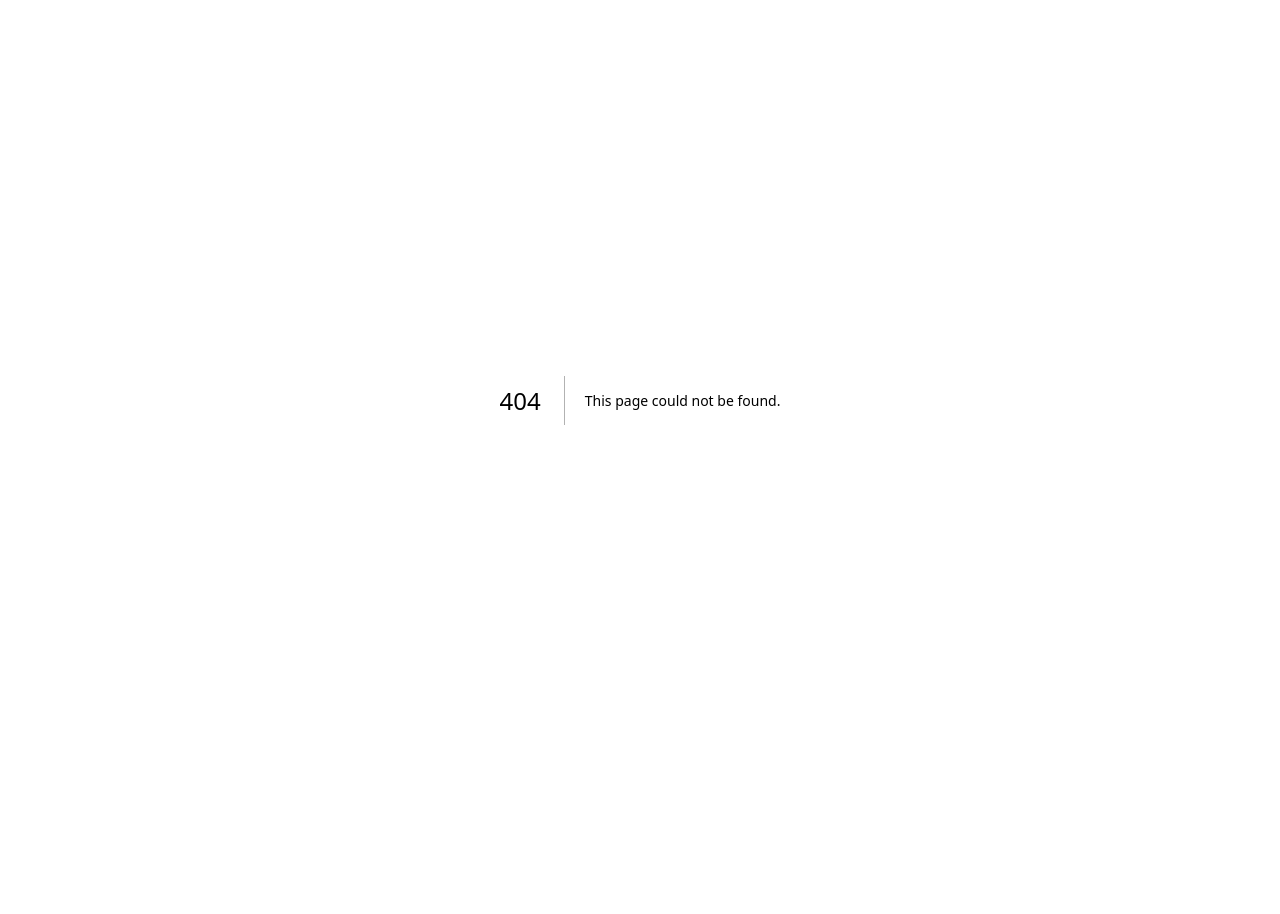
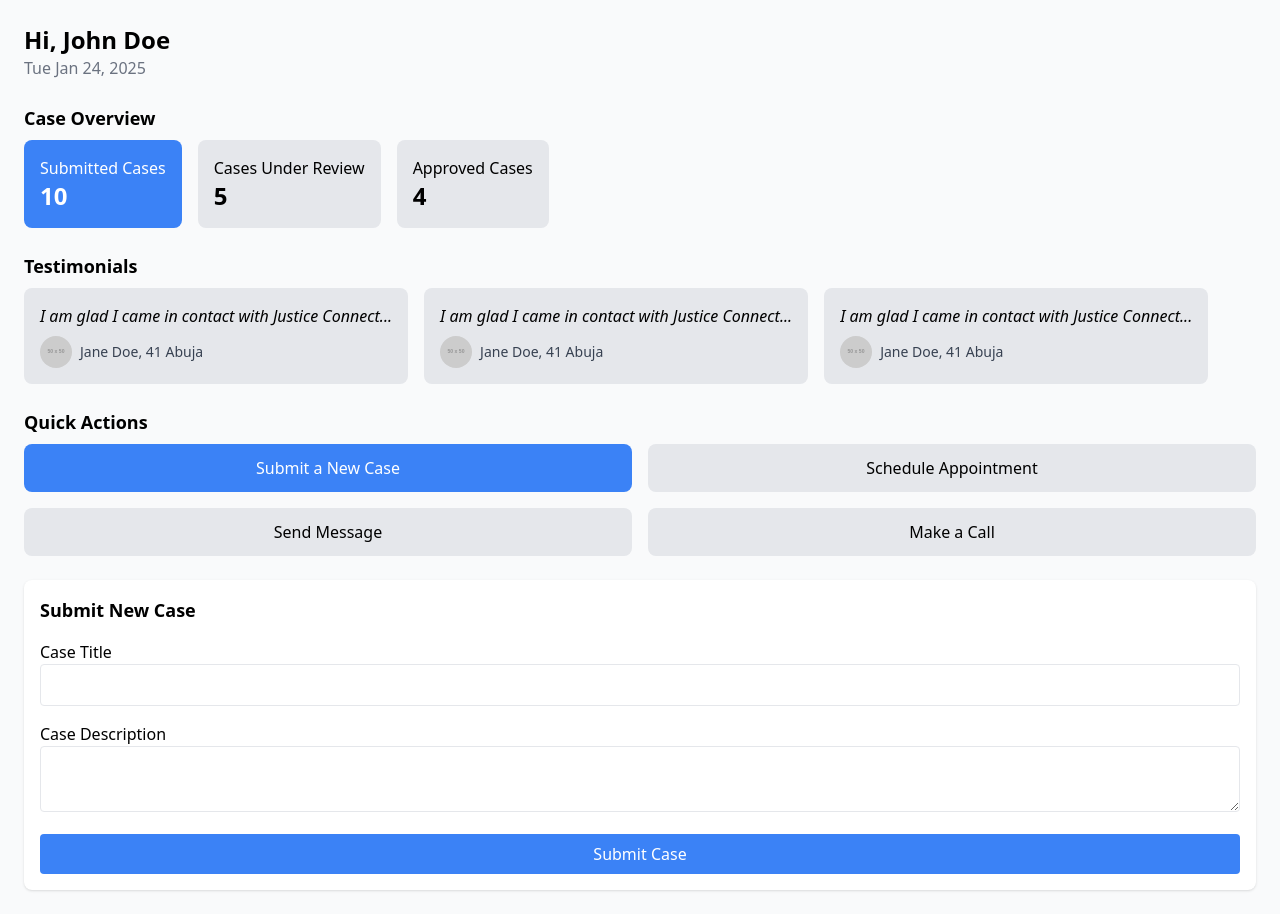
Before and after one commit to Lhezie/justiceconnect, a Next.js app: page /dashboard in a window 1280 px wide. Before the commit this address had no page. Before the commit the page ends 800 px from the top, so only its background shows below. Built offline with nearby package versions, Linux system fonts and the light colour scheme.

Commit message:
started the dashboard page design

```diff
--- a/package.json
+++ b/package.json
@@ -11,6 +11,7 @@
   "dependencies": {
     "autoprefixer": "^10.4.20",
     "daisyui": "^4.12.23",
+    "formik": "^2.4.6",
     "next": "15.1.6",
     "postcss": "^8.5.1",
     "react": "19.0.0",
--- /dev/null
+++ b/pages/dashboard.jsx
@@ -0,0 +1,133 @@
+import React from 'react';
+import { useFormik } from 'formik';
+import * as Yup from 'yup';
+
+const Dashboard = () => {
+  const formik = useFormik({
+    initialValues: { caseTitle: '', caseDescription: '' },
+    validationSchema: Yup.object({
+      caseTitle: Yup.string().required('Case Title is required'),
+      caseDescription: Yup.string().required('Case Description is required'),
+    }),
+    onSubmit: (values) => {
+      console.log('Form Data:', values);
+    },
+  });
+
+  const caseOverviewData = [
+    { label: 'Submitted Cases', count: 10, active: true },
+    { label: 'Cases Under Review', count: 5, active: false },
+    { label: 'Approved Cases', count: 4, active: false },
+  ];
+
+  const testimonials = [
+    { id: 1, text: 'I am glad I came in contact with Justice Connect...', author: 'Jane Doe, 41 Abuja', avatar: 'https://via.placeholder.com/50' },
+    { id: 2, text: 'I am glad I came in contact with Justice Connect...', author: 'Jane Doe, 41 Abuja', avatar: 'https://via.placeholder.com/50' },
+    { id: 3, text: 'I am glad I came in contact with Justice Connect...', author: 'Jane Doe, 41 Abuja', avatar: 'https://via.placeholder.com/50' },
+  ];
+
+  const quickActions = [
+    { label: 'Submit a New Case', primary: true },
+    { label: 'Schedule Appointment' },
+    { label: 'Send Message' },
+    { label: 'Make a Call' },
+  ];
+
+  return (
+    <div className="p-6 bg-gray-50 min-h-screen font-sans">
+      <h1 className="text-2xl font-bold">Hi, John Doe</h1>
+      <p className="text-gray-500">Tue Jan 24, 2025</p>
+
+      <div className="mt-6">
+        <h2 className="text-lg font-semibold">Case Overview</h2>
+        <div className="flex gap-4 mt-2">
+          {caseOverviewData.map((item, index) => (
+            <div
+              key={index}
+              className={`p-4 rounded-lg ${item.active ? 'bg-blue-500 text-white' : 'bg-gray-200'}`}
+            >
+              <p>{item.label}</p>
+              <p className="text-2xl font-bold">{item.count}</p>
+            </div>
+          ))}
+        </div>
+      </div>
+
+      <div className="mt-6">
+        <h2 className="text-lg font-semibold">Testimonials</h2>
+        <div className="flex gap-4 overflow-x-auto mt-2">
+          {testimonials.map((testimonial) => (
+            <div key={testimonial.id} className="p-4 bg-gray-200 rounded-lg min-w-[200px]">
+              <p className="italic">{testimonial.text}</p>
+              <div className="flex items-center gap-2 mt-2">
+                <img
+                  src={testimonial.avatar}
+                  alt="avatar"
+                  className="w-8 h-8 rounded-full"
+                />
+                <p className="text-sm text-gray-700">{testimonial.author}</p>
+              </div>
+            </div>
+          ))}
+        </div>
+      </div>
+
+      <div className="mt-6">
+        <h2 className="text-lg font-semibold">Quick Actions</h2>
+        <div className="grid grid-cols-2 gap-4 mt-2">
+          {quickActions.map((action, index) => (
+            <button
+              key={index}
+              className={`p-3 rounded-lg ${action.primary ? 'bg-blue-500 text-white' : 'bg-gray-200'}`}
+            >
+              {action.label}
+            </button>
+          ))}
+        </div>
+      </div>
+
+      {/* Form Example with Formik + Yup */}
+      <form onSubmit={formik.handleSubmit} className="mt-6 bg-white p-4 rounded-lg shadow">
+        <h3 className="text-lg font-semibold">Submit New Case</h3>
+
+        <div className="mt-4">
+          <label className="block">Case Title</label>
+          <input
+            type="text"
+            name="caseTitle"
+            onChange={formik.handleChange}
+            onBlur={formik.handleBlur}
+            value={formik.values.caseTitle}
+            className="border p-2 w-full rounded"
+          />
+          {formik.touched.caseTitle && formik.errors.caseTitle && (
+            <p className="text-red-500 text-sm">{formik.errors.caseTitle}</p>
+          )}
+        </div>
+
+        <div className="mt-4">
+          <label className="block">Case Description</label>
+          <textarea
+            name="caseDescription"
+            onChange={formik.handleChange}
+            onBlur={formik.handleBlur}
+            value={formik.values.caseDescription}
+            className="border p-2 w-full rounded"
+          />
+          {formik.touched.caseDescription && formik.errors.caseDescription && (
+            <p className="text-red-500 text-sm">{formik.errors.caseDescription}</p>
+          )}
+        </div>
+
+        <button
+          type="submit"
+          className="mt-4 bg-blue-500 text-white p-2 rounded w-full"
+        >
+          Submit Case
+        </button>
+      </form>
+    </div>
+  );
+};
+
+export default Dashboard;
```
Also changed, not shown: 1 other file (tests, documents, lock files or other folders).
